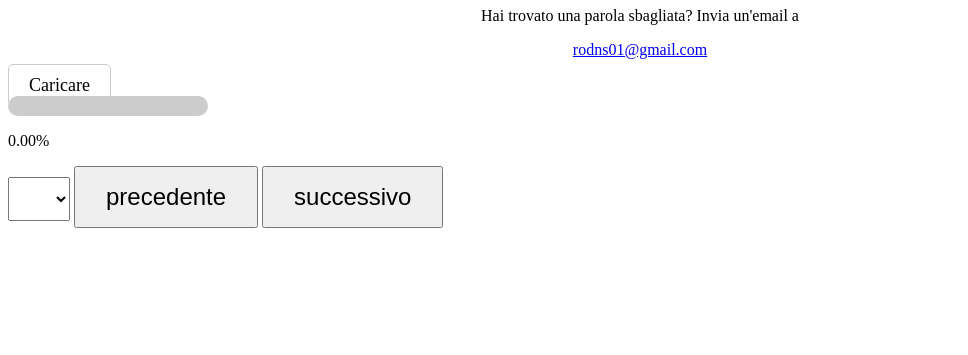
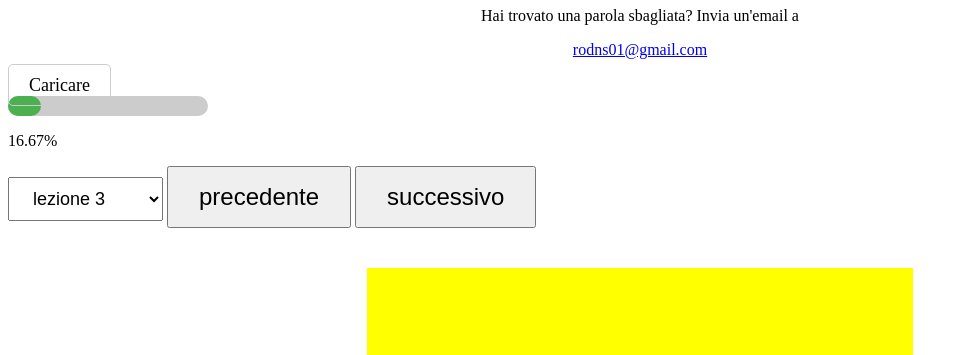
Before and after one commit to rodfloripa/italiano.github.io, a plain HTML site: page index.html in a window 1280 px wide. Shown: the part 73-428 px from the top of the page, without its empty margins (0-968 px from the left). Drawn offline with Linux system fonts and the light colour scheme.

Commit message:
Update index.html

```diff
--- a/index.html
+++ b/index.html
@@ -179,6 +179,15 @@
 
     document.getElementById("next-card").onclick = nextCard;
     document.getElementById("prev-card").onclick = prevCard;
+    window.onload = function() {
+    fetch('Dizionario per imaggini.txt')
+        .then(response => response.text())
+        .then(text => {
+            let file = new File([text], 'arq.txt', { type: 'text/plain' });
+            loadFlashcards(file);
+        })
+        .catch(error => console.error('Erro ao carregar arquivo:', error));
+}
   </script>
 </body>
 </html>
```
